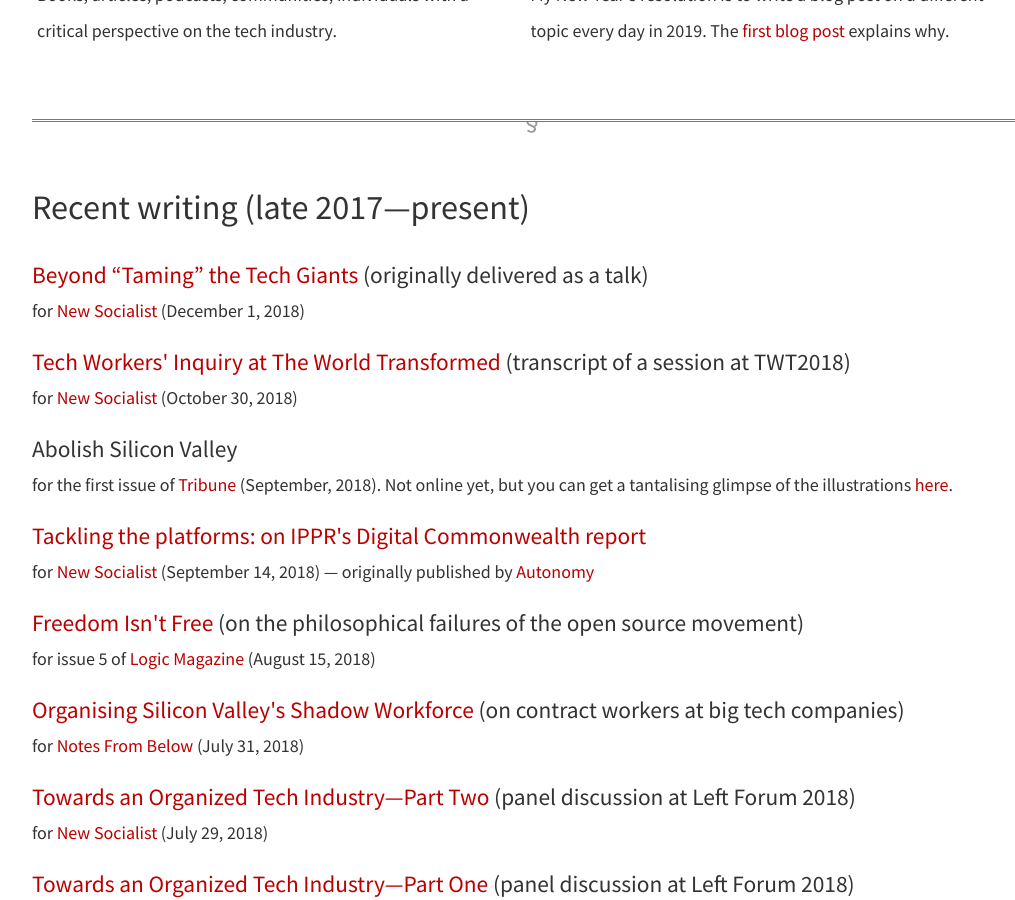
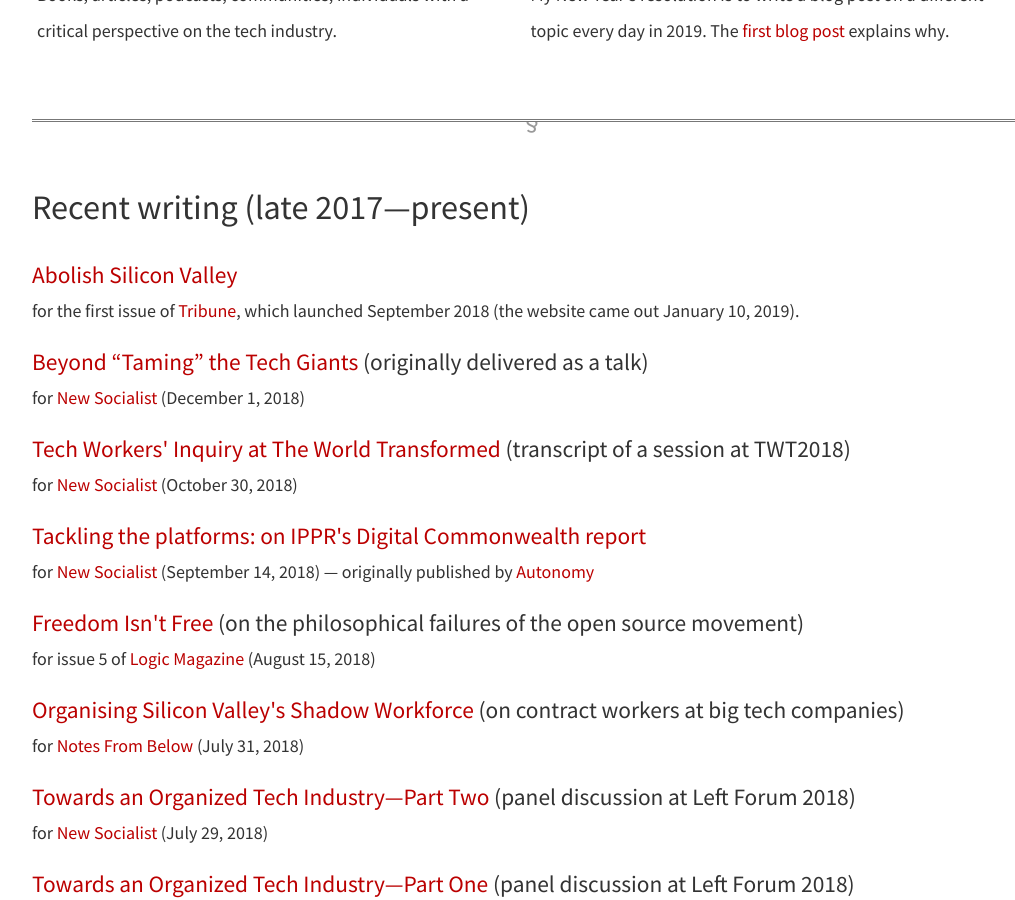
Before and after one commit to dellsystem/dellsystem.github.io, a Jekyll site: the page built from writing.md, in a window 1280 px wide and 900 px high, scrolled down 1063 px. Shown: the whole window, without its empty margins (108-1123 px from the left). Built offline with Jekyll 4.4.1, drawn with Linux system fonts in a browser that asks for light colours; nearby versions of some CDN libraries.

Commit message:
Add link to tribune piece (website finally out)

```diff
--- a/_includes/recent.html
+++ b/_includes/recent.html
@@ -1,6 +1,15 @@
 <h2 id="recent">Recent writing (late 2017—present)</h2>
 
 <dl class="vertical">
+<dt>
+    <a href="https://tribunemag.co.uk/2019/01/abolish-silicon-valley">
+        Abolish Silicon Valley
+    </a>
+</dt>
+<dd>
+	for the first issue of
+	<a href="https://tribunemag.co.uk/">Tribune</a>, which launched September 2018 (the website came out January 10, 2019).
+</dd>
 <dt>
 	<a href="https://newsocialist.org.uk/beyond-taming-the-tech-giants/">
 	Beyond “Taming” the Tech Giants
@@ -18,16 +27,6 @@
 <dd>
 	for
 	<a href="https://newsocialist.org.uk">New Socialist</a> (October 30, 2018)
-</dd>
-<dt>
-    Abolish Silicon Valley
-</dt>
-<dd>
-	for the first issue of
-	<a href="https://tribunemag.co.uk/">Tribune</a> (September, 2018).
-    Not online yet, but you can get a tantalising glimpse of the
-    illustrations <a
-    href="https://www.facebook.com/tribuneuk/photos/a.235498580652830/257319431804078/">here</a>.
 </dd>
 <dt>
 	<a href="https://newsocialist.org.uk/tackling-the-platforms/">
```
